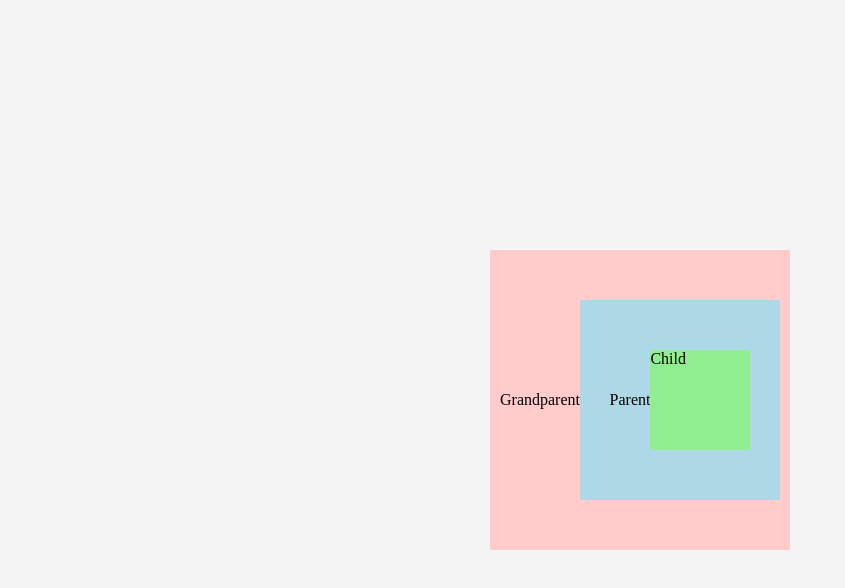
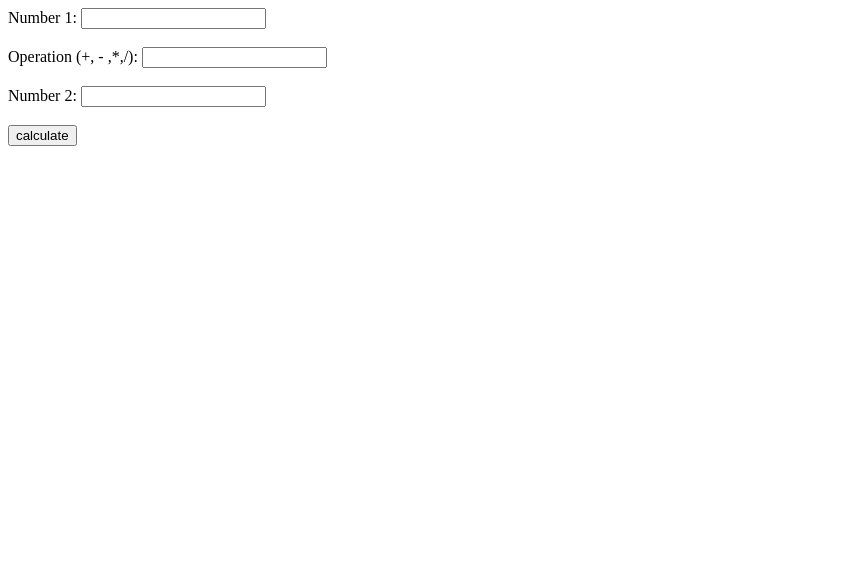
Before and after one commit to BirasaDivine/CodeWars-Solutions, a plain HTML site: page DOMPRACTICE/cloud.html in a window 1280 px wide. Shown: the whole page, without its empty margins (0-845 px from the left). Drawn offline with Linux system fonts and the light colour scheme.

```diff
--- a/DOMPRACTICE/cloud.html
+++ b/DOMPRACTICE/cloud.html
@@ -4,56 +4,25 @@
 <head>
     <meta charset="UTF-8">
     <meta name="viewport" content="width=device-width, initial-scale=1.0">
-    <title>Box Hierarchy</title>
-    <style>
-        body {
-            display: flex;
-            justify-content: center;
-            align-items: center;
-            height: 100vh;
-            margin: 0;
-            background-color: #f4f4f4;
-        }
-
-        .grandparent {
-            width: 300px;
-            height: 300px;
-            background-color: #ffcccb;
-            display: flex;
-            justify-content: center;
-            align-items: center;
-            position: relative;
-        }
-
-        .parent {
-            width: 200px;
-            height: 200px;
-            background-color: #add8e6;
-            display: flex;
-            justify-content: center;
-            align-items: center;
-            position: relative;
-        }
-
-        .child {
-            width: 100px;
-            height: 100px;
-            background-color: #90ee90;
-            position: relative;
-        }
-    </style>
+    <title>Calculator</title>
 </head>
 
 <body>
-    <div class="grandparent">
-        Grandparent
-        <div class="parent">
-            Parent
-            <div class="child">
-                Child
-            </div>
-        </div>
-    </div>
+    <form action="calculate" method="get" <label for="number1">Number 1:</label>
+        <input type="number" id="number1" name="number1" required>
+        <br><br>
+
+        <label for="operation">Operation (+, - ,*,/):</label>
+        <input type="operation" id="operation" name="operation" maxlength="1" required>
+        <br><br>
+
+        <label for="number2">Number 2:</label>
+        <input type="number" id="number2" name="number2" required>
+        <br><br>
+
+        <button type="submit">calculate</button>
+    </form>
+
 </body>
 
 </html>
--- /dev/null
+++ b/DOMPRACTICE/cloud.js
@@ -0,0 +1,3 @@
+document.addEventListener("DOMContentLoaded",function (){
+
+})
```
Also changed, not shown: DOMPRACTICE/DOMPRACTICE2/words.js (added, +18 -0 lines), GATE/gate.js (added), GATE/index.html (added).
